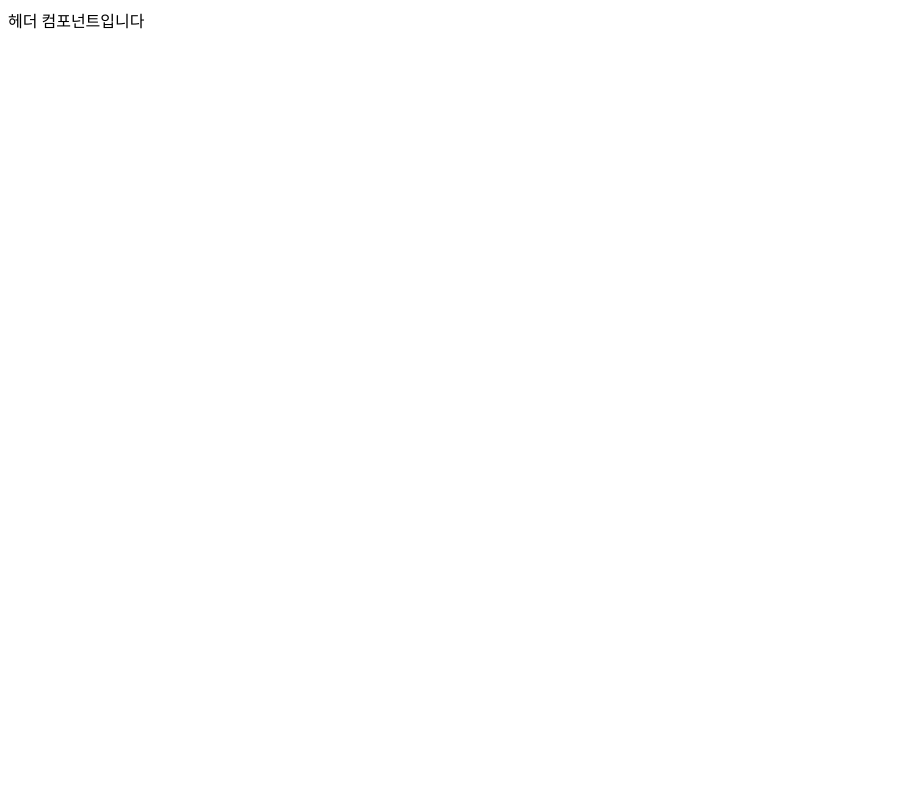
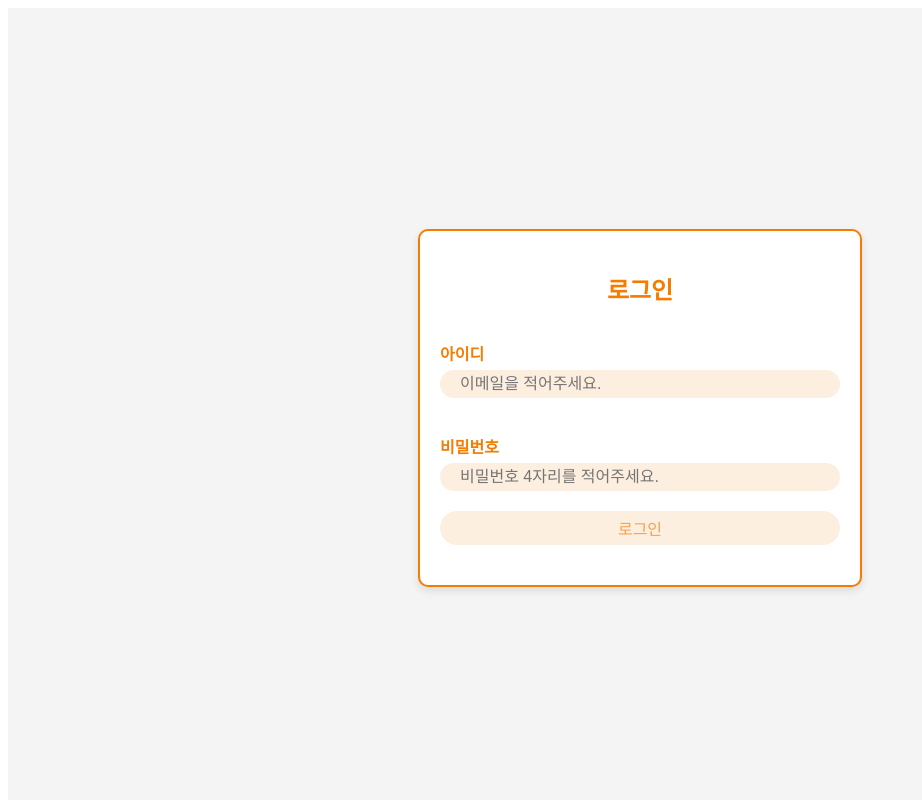
Before and after one commit to Sidenowteam1/client, a React (Vite) app: page /pages/Login in a window 1280 px wide. Shown: the top 800 px of the page, without its empty margins (0-922 px from the left). Built offline with nearby package versions, Linux system fonts and the light colour scheme.

Commit message:
feat:버튼,인풋컨포넌트

```diff
--- a/src/App.jsx
+++ b/src/App.jsx
@@ -12,7 +12,7 @@ import Signup from "./pages/Signup";
 function App() {
   return (
     <Router>
-      <Header />
+      <Login />
       <Routes>
         <Route path="/pages/Introduce" element={<Introduce />} />
         <Route path="/pages/AboutUs" element={<AboutUs />} />
--- a/src/components/Button.jsx
+++ b/src/components/Button.jsx
@@ -1,7 +1,14 @@
 import React from "react";
+import styles from "../public/css/Button.module.css";
 
-const Button = () => {
-  return <div></div>;
+const Button = ({ label, onClick }) => {
+  return (
+    <div>
+      <button className={styles.button} onClick={onClick}>
+        {label}
+      </button>
+    </div>
+  );
 };
 
 export default Button;
--- a/src/components/Header.jsx
+++ b/src/components/Header.jsx
@@ -1,7 +1,18 @@
 import React from "react";
 
 const Header = () => {
-  return <div>헤더 컴포넌트입니다</div>;
+  return (
+    <div>
+      <ul>
+        <li>소개글</li>
+        <li>
+          <a href="">나의 약속</a>
+        </li>
+        <li>나의 약속</li>
+        <li>AI챗봇</li>
+      </ul>
+    </div>
+  );
 };
 
 export default Header;
--- a/src/components/Input.jsx
+++ b/src/components/Input.jsx
@@ -1,7 +1,16 @@
 import React from "react";
-
-const Input = () => {
-  return <div></div>;
+import styles from "../public/css/Input.module.css";
+const Input = ({ label, type, value, onChange }) => {
+  return (
+    <input
+      type={type}
+      id={label}
+      className={styles.input}
+      value={value}
+      onChange={onChange}
+      placeholder={label}
+    />
+  );
 };
 
 export default Input;
--- a/src/pages/ChatBot.jsx
+++ b/src/pages/ChatBot.jsx
@@ -1,7 +1,7 @@
 import React from "react";
 
 const ChatBot = () => {
-  return <div>s</div>;
+  return <div></div>;
 };
 
 export default ChatBot;
--- a/src/pages/Login.jsx
+++ b/src/pages/Login.jsx
@@ -1,7 +1,53 @@
-import React from "react";
+// src/pages/login.jsx
+import React, { useState } from "react";
+import styles from "../public/css/Login.module.css";
+import Input from "../components/Input";
+import Button from "../components/Button";
+const Login = () => {
+  const [email, setEmail] = useState("");
+  const [password, setPassword] = useState("");
+  const [error, setError] = useState("");
 
-const Login = () => {
-  return <div></div>;
+  const handleSubmit = (e) => {
+    e.preventDefault();
+
+    // 간단한 유효성 검사
+    if (!email || !password) {
+      alert("이메일과 비밀번호를 입력해주세요.");
+      return;
+    }
+
+    setError("");
+    console.log("로그인 시도:", { email, password });
+  };
+
+  return (
+    <div className={styles.login_container}>
+      <form onSubmit={handleSubmit} className={styles.login_form}>
+        <h2>로그인</h2>
+        {error && <p className={styles.error_message}>{error}</p>}
+        <div className={styles.form_group}>
+          <p>아이디</p>
+          <Input
+            label="이메일을 적어주세요."
+            type="email"
+            value={email}
+            onChange={(e) => setEmail(e.target.value)}
+          />
+        </div>
+        <div className={styles.form_group}>
+          <p>비밀번호</p>
+          <Input
+            label="비밀번호 4자리를 적어주세요."
+            type="password"
+            value={password}
+            onChange={(e) => setPassword(e.target.value)}
+          />
+          <Button label="로그인" onClick={handleSubmit} />
+        </div>
+      </form>
+    </div>
+  );
 };
 
 export default Login;
--- a/src/pages/Signup.jsx
+++ b/src/pages/Signup.jsx
@@ -1,7 +1,14 @@
 import React from "react";
 
 const Signup = () => {
-  return <div></div>;
+  const handleSignup = () => {};
+  return (
+    <div>
+      <input type="text" placeholder="Username" />
+      <input type="password" placeholder="Password" />
+      <button onClick={handleSignup}>Signup</button>
+    </div>
+  );
 };
 
 export default Signup;
--- /dev/null
+++ b/src/public/css/Button.module.css
@@ -0,0 +1,19 @@
+/* components/Button.module.css */
+.button {
+  padding: 5px 13px;
+  background-color: #fdefdf;
+  color: #fd9e4c;
+  border: none;
+  border-radius: 25px;
+  cursor: pointer;
+  font-size: 16px;
+}
+
+.button:hover {
+  color: white;
+  background-color: #fd9e4c;
+}
+
+.button:active {
+  background-color: #fdefdf;
+}
--- /dev/null
+++ b/src/public/css/Input.module.css
@@ -0,0 +1,12 @@
+input {
+  padding: 5px 20px;
+  background-color: #fdefdf;
+  color: #fd9e4c;
+  border: none;
+  border-radius: 25px;
+  cursor: pointer;
+  font-size: 16px;
+}
+input:focus {
+  outline: none;
+}
--- /dev/null
+++ b/src/public/css/Login.module.css
@@ -0,0 +1,47 @@
+/* src/css/login.module.css */
+
+.login_container {
+  display: flex;
+  justify-content: center;
+  align-items: center;
+  height: 100vh;
+  background-color: #f4f4f4;
+}
+
+.login_form {
+  display: flex; /* Flexbox로 자식 요소를 배치 */
+  flex-direction: column; /* 항목들을 세로로 배치 */
+  justify-content: center; /* 세로 중앙 정렬 */
+  align-items: center; /* 가로 중앙 정렬 */
+  background-color: white;
+  padding: 20px;
+  border-radius: 10px;
+  box-shadow: 0 4px 8px rgba(0, 0, 0, 0.1);
+  width: 100%;
+  max-width: 400px;
+  border: 2px solid #f57c00;
+}
+
+.form_group {
+  display: flex;
+  flex-direction: column;
+  margin-bottom: 20px;
+  width: 100%; /* form_group을 폼 안에서 가로로 맞추기 */
+}
+
+.form_group p {
+  margin-bottom: 5px;
+  font-weight: bold;
+  color: #f57c00;
+}
+
+button {
+  font-size: 16px;
+  width: 30%;
+  margin-top: 20px;
+  width: 100%; /* 버튼을 가로로 꽉 차게 */
+}
+h2 {
+  font-weight: bold;
+  color: #f57c00;
+}
```
Also changed, not shown: src/index.jsx (+3 -5 lines).
